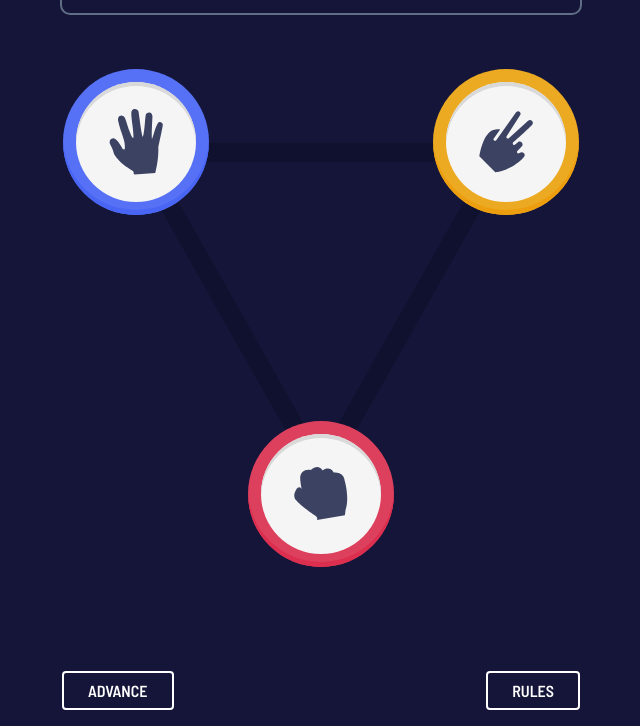
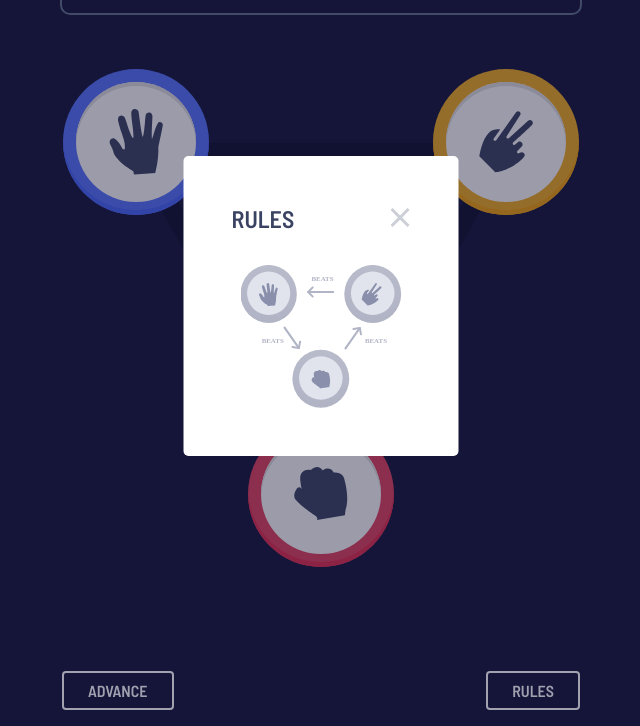
Before and after one commit to Elwindria/rock-paper-scissors, a plain HTML site: page projet_html_code/index.html in a window 1280 px wide. Both pictures are taken after a click on the element "RULES". Shown: the part 114-840 px from the top of the page, without its empty margins (319-959 px from the left). Drawn offline with Linux system fonts and the light colour scheme.

Commit message:
add js rules

```diff
--- a/projet_html_code/index.html
+++ b/projet_html_code/index.html
@@ -7,7 +7,7 @@
   <link rel="icon" sizes="32x32" href="favicon-32x32.png">
   <link rel="stylesheet" href="index.css">
   <link rel="stylesheet" href="https://fonts.googleapis.com/css?family=Barlow Semi Condensed:600,700">
-
+  <script src="main.js" defer></script>
   <title>Rock, Paper, Scissors</title>
 </head>
 <body>
--- a/projet_html_code/main.js
+++ b/projet_html_code/main.js
@@ -0,0 +1,31 @@
+/* all const */
+
+const aside = document.querySelector("aside");
+const rules = document.querySelector(".rules-btn");
+const btn_close_rules = document.querySelector(".close-rules");
+const body = document.querySelector("body");
+const header = document.querySelector("header");
+const main = document.querySelector("main");
+const section = document.querySelector(".extra");
+
+console.log(body);
+
+/* rules */
+
+rules.onclick = function() {
+    aside.style.zIndex = "1";
+    header.style.opacity = "60%";
+    main.style.opacity = "60%";
+    section.style.opacity = "60%";
+    aside.style.opacity = "unset";
+}
+
+btn_close_rules.onclick = function() {
+    aside.style.zIndex = "-1";
+    header.style.opacity = "100%";
+    main.style.opacity = "100%";
+    section.style.opacity = "100%";
+    aside.style.opacity = "0";
+}
+
+/* rules */
```
